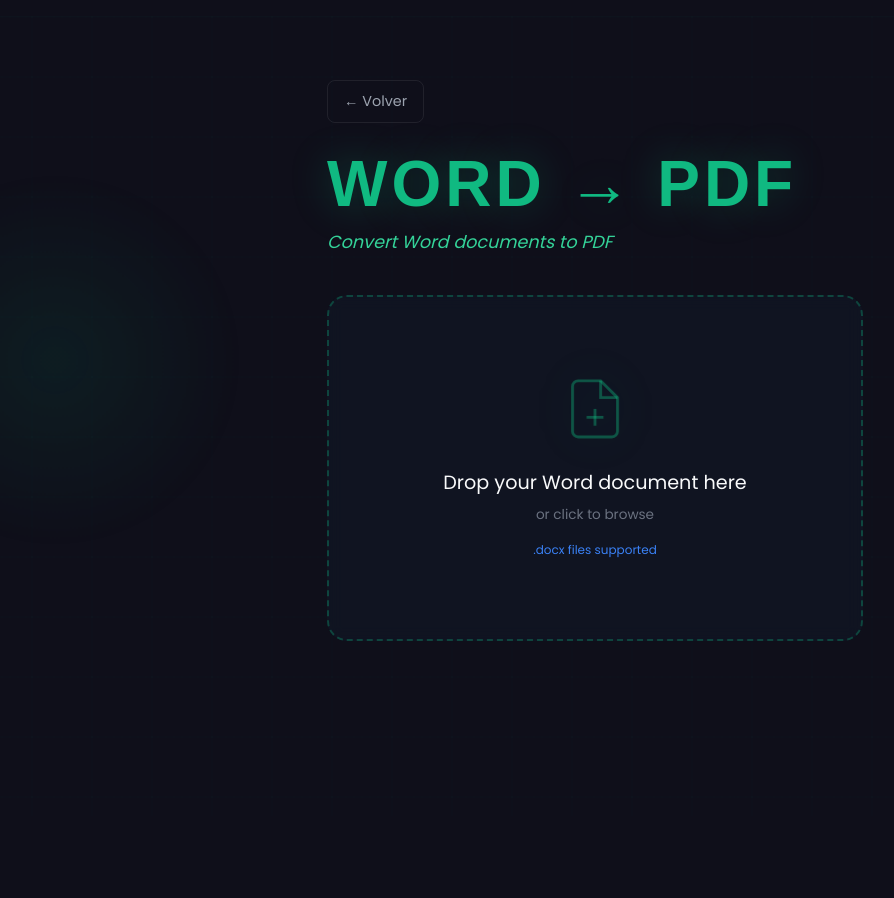
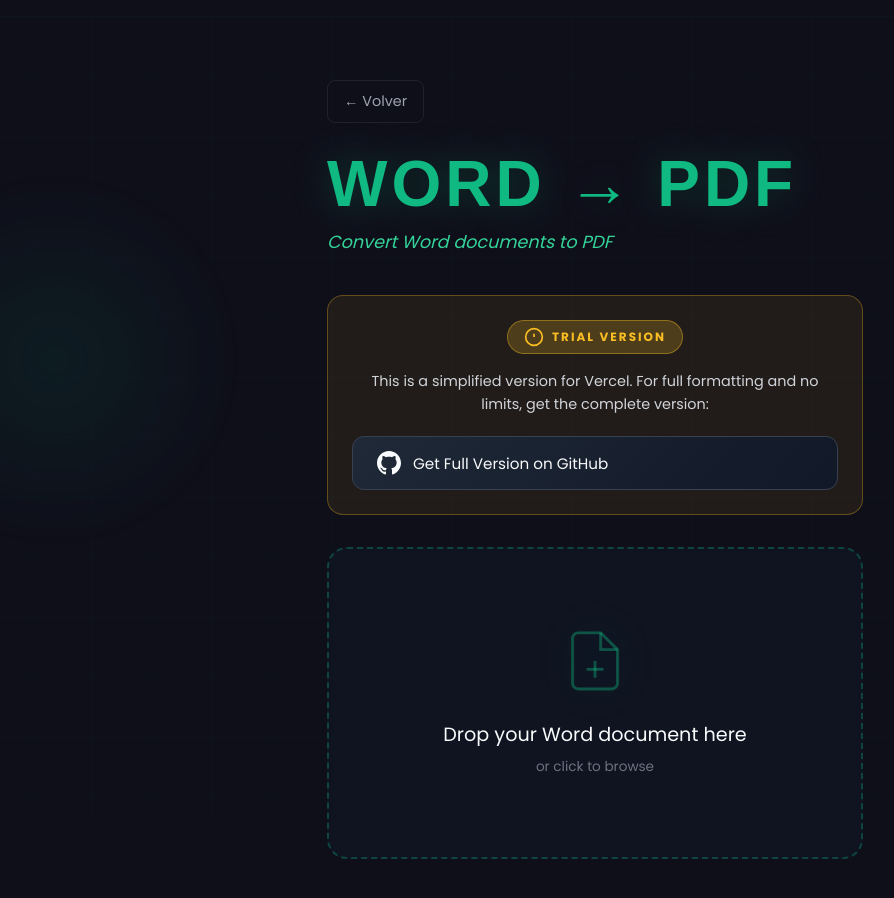
Before and after one commit to RedSparrow135/FakeLove-PDF-Tools, a Next.js app: page /more-tools/word in a window 1280 px wide. Shown: the whole page, without its empty margins (45-939 px from the left). Before the commit the page ends 800 px from the top, so only its background shows below. Built offline with nearby package versions, Linux system fonts and the light colour scheme.

Commit message:
feat: add trial version banner to Word→PDF page

```diff
--- a/app/more-tools/page.module.scss
+++ b/app/more-tools/page.module.scss
@@ -382,6 +382,69 @@
   }
 }
 
+.trialBanner {
+  background: rgba(251, 191, 36, 0.08);
+  border: 1px solid rgba(251, 191, 36, 0.3);
+  border-radius: 16px;
+  padding: 24px;
+  margin-bottom: 32px;
+  text-align: center;
+  animation: fadeIn 0.5s ease;
+}
+
+.trialBadge {
+  display: inline-flex;
+  align-items: center;
+  gap: 8px;
+  padding: 6px 16px;
+  background: rgba(251, 191, 36, 0.2);
+  border: 1px solid rgba(251, 191, 36, 0.4);
+  border-radius: 50px;
+  color: #fbbf24;
+  font-size: 0.75rem;
+  font-weight: 700;
+  letter-spacing: 2px;
+  margin-bottom: 16px;
+}
+
+.trialBanner p {
+  color: #d1d5db;
+  font-size: 0.9rem;
+  margin-bottom: 20px;
+  line-height: 1.6;
+}
+
+.repoButton {
+  display: inline-flex;
+  align-items: center;
+  gap: 12px;
+  padding: 14px 24px;
+  background: linear-gradient(135deg, #1f2937, #111827);
+  border: 1px solid #374151;
+  border-radius: 12px;
+  color: #f9fafb;
+  font-size: 0.95rem;
+  font-weight: 500;
+  text-decoration: none;
+  transition: all 0.3s ease;
+
+  svg {
+    color: #f9fafb;
+  }
+
+  &:hover {
+    background: linear-gradient(135deg, #374151, #1f2937);
+    border-color: #10b981;
+    transform: translateY(-2px);
+    box-shadow: 0 4px 20px rgba(16, 185, 129, 0.2);
+  }
+}
+
+.trialBanner .repoButton {
+  display: flex;
+  margin: 0 auto;
+}
+
 @media (max-width: 640px) {
   .content {
     padding: 60px 16px 32px;
--- a/app/more-tools/word/page.tsx
+++ b/app/more-tools/word/page.tsx
@@ -1,6 +1,6 @@
 'use client'
 
-import { useState, useEffect, useRef, useCallback } from 'react'
+import { useState, useCallback } from 'react'
 import Link from 'next/link'
 import { useLanguage } from '@/lib/language'
 import ResultCard from '@/components/ResultCard'
@@ -15,16 +15,8 @@
   const [progress, setProgress] = useState(0)
   const [error, setError] = useState<string | null>(null)
   const [result, setResult] = useState<{ url: string; name: string } | null>(null)
-  const [isDragOver, setIsDragOver] = useState(false)
-  const progressRef = useRef<ReturnType<typeof setInterval> | null>(null)
 
   const config = { color: '#3b82f6', icon: 'DOCX', title: 'WORD → PDF', accept: '.docx,.doc' }
-
-  useEffect(() => {
-    return () => {
-      if (progressRef.current) clearInterval(progressRef.current)
-    }
-  }, [])
 
   const formatSize = (bytes: number): string => {
     if (bytes < 1024 * 1024) return (bytes / 1024).toFixed(1) + ' KB'
@@ -62,20 +54,14 @@
 
   const handleDragOver = (e: React.DragEvent) => {
     e.preventDefault()
-    e.stopPropagation()
-    setIsDragOver(true)
   }
 
   const handleDragLeave = (e: React.DragEvent) => {
     e.preventDefault()
-    e.stopPropagation()
-    setIsDragOver(false)
   }
 
   const handleDrop = (e: React.DragEvent) => {
     e.preventDefault()
-    e.stopPropagation()
-    setIsDragOver(false)
     const f = e.dataTransfer.files
     if (f && f.length > 0) handleFiles(f)
   }
@@ -86,7 +72,7 @@
     setIsProcessing(true)
     setProgress(0)
 
-    progressRef.current = setInterval(() => {
+    const interval = setInterval(() => {
       setProgress(p => Math.min(p + Math.random() * 15, 90))
     }, 300)
 
@@ -110,7 +96,7 @@
     } catch (err) {
       setError(err instanceof Error ? err.message : t('common.error'))
     } finally {
-      if (progressRef.current) clearInterval(progressRef.current)
+      clearInterval(interval)
       setIsProcessing(false)
     }
   }
@@ -166,6 +152,29 @@
         <h1 className={styles.title}>{config.title}</h1>
         <p className={styles.humor}>Convert Word documents to PDF</p>
 
+        <div className={styles.trialBanner}>
+          <div className={styles.trialBadge}>
+            <svg width="20" height="20" viewBox="0 0 24 24" fill="none" stroke="currentColor" strokeWidth="2">
+              <circle cx="12" cy="12" r="10" />
+              <line x1="12" y1="8" x2="12" y2="12" />
+              <line x1="12" y1="16" x2="12.01" y2="16" />
+            </svg>
+            TRIAL VERSION
+          </div>
+          <p>This is a simplified version for Vercel. For full formatting and no limits, get the complete version:</p>
+          <a
+            href="https://github.com/RedSparrow135/FakeLove-PDF-Tools"
+            target="_blank"
+            rel="noopener noreferrer"
+            className={styles.repoButton}
+          >
+            <svg width="24" height="24" viewBox="0 0 24 24" fill="currentColor">
+              <path d="M12 0c-6.626 0-12 5.373-12 12 0 5.302 3.438 9.8 8.207 11.387.599.111.793-.261.793-.577v-2.234c-3.338.726-4.033-1.416-4.033-1.416-.546-1.387-1.333-1.756-1.333-1.756-1.089-.745.083-.729.083-.729 1.205.084 1.839 1.237 1.839 1.237 1.07 1.834 2.807 1.304 3.492.997.107-.775.418-1.305.762-1.604-2.665-.305-5.467-1.334-5.467-5.931 0-1.311.469-2.381 1.236-3.221-.124-.303-.535-1.524.117-3.176 0 0 1.008-.322 3.301 1.23.957-.266 1.983-.399 3.003-.404 1.02.005 2.047.138 3.006.404 2.291-1.552 3.297-1.23 3.297-1.23.653 1.653.242 2.874.118 3.176.77.84 1.235 1.911 1.235 3.221 0 4.609-2.807 5.624-5.479 5.921.43.372.823 1.102.823 2.222v3.293c0 .319.192.694.801.576 4.765-1.589 8.199-6.086 8.199-11.386 0-6.627-5.373-12-12-12z"/>
+            </svg>
+            Get Full Version on GitHub
+          </a>
+        </div>
+
         <div className={styles.container}>
           {file ? (
             <div className={styles.fileCard}>
@@ -180,7 +189,7 @@
             </div>
           ) : (
             <div
-              className={`${styles.dropZone} ${isDragOver ? styles.dragOver : ''}`}
+              className={styles.dropZone}
               onClick={handleAddFile}
             >
               <div className={styles.dropIcon}>
@@ -193,7 +202,6 @@
               </div>
               <p>Drop your Word document here</p>
               <p style={{ fontSize: '0.85rem', color: '#6b7280', marginTop: '8px' }}>or click to browse</p>
-              <p style={{ fontSize: '0.75rem', color: '#3b82f6', marginTop: '16px' }}>.docx files supported</p>
             </div>
           )}
 
@@ -201,17 +209,16 @@
 
           {file && (
             <button className={styles.downloadBtn} onClick={handleConvert} disabled={isProcessing}>
-              {isProcessing ? `${t('common.processing')} ${Math.round(progress)}%` : 'Convert to PDF'}
+              {isProcessing ? `Converting... ${Math.round(progress)}%` : 'Convert to PDF'}
             </button>
           )}
-        </div>
         </div>
 
         {isProcessing && (
           <div className={styles.loadingOverlay}>
             <div className={styles.loadingCard}>
               <div className={styles.loadingIcon}>{config.icon}</div>
-            <div className={styles.loadingText}>{t('loader.processing')}</div>
+              <div className={styles.loadingText}>Converting...</div>
               <div className={styles.progressBar}>
                 <div className={styles.progressFill} style={{ width: `${progress}%` }} />
               </div>
@@ -219,6 +226,7 @@
             </div>
           </div>
         )}
+      </div>
     </main>
   )
 }
```
Lines whose indentation alone changed are shown as unchanged.
